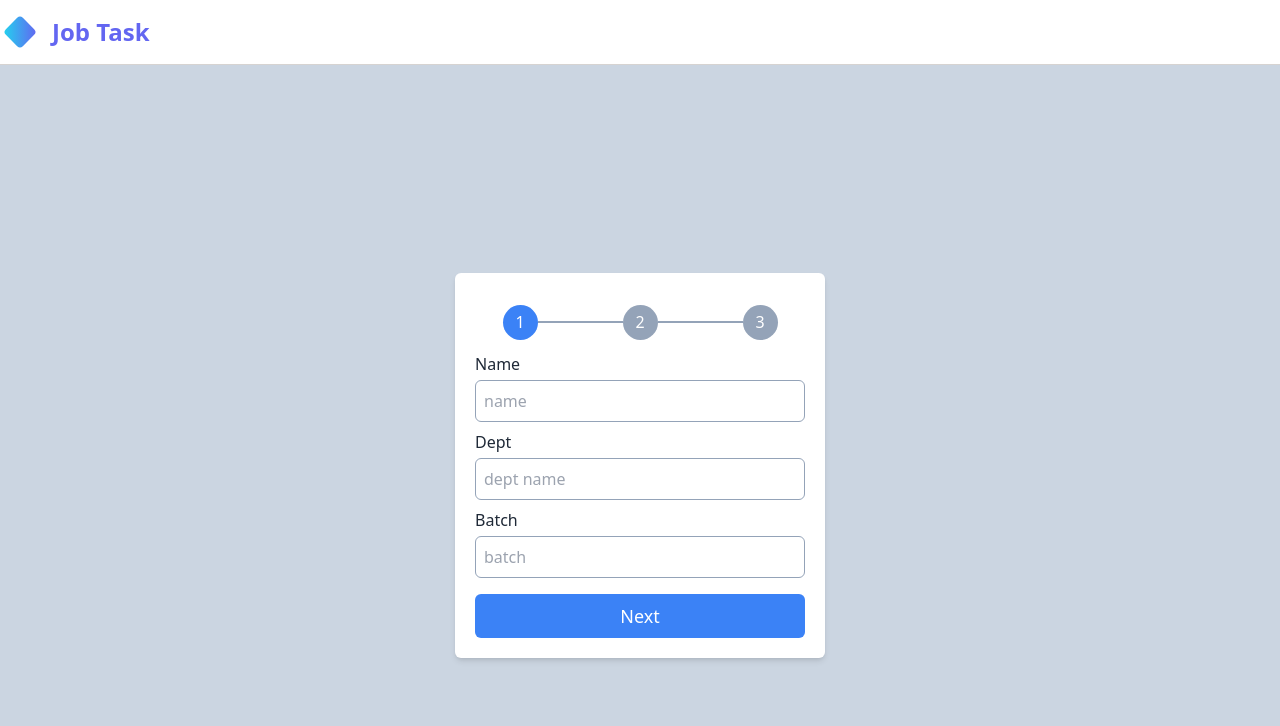
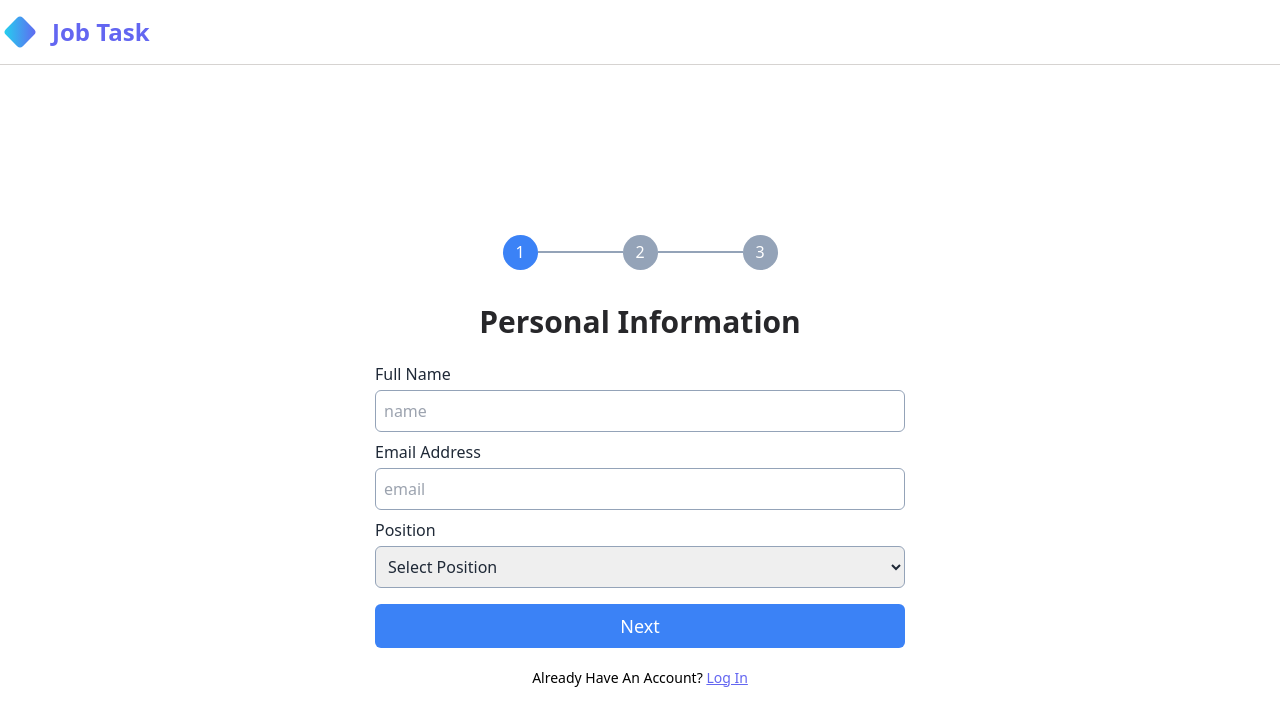
Before and after one commit to Ashik465/Leafy-indoor-plant-website, a React (Vite) app: page /signup in a window 1280 px wide. Shown: the top 726 px of the page. Built offline with nearby package versions, Linux system fonts and the light colour scheme.

Commit message:
sign-up-page-upto-position-input-done

```diff
--- a/src/Pages/signup/SignUp.jsx
+++ b/src/Pages/signup/SignUp.jsx
@@ -1,4 +1,6 @@
-import React, { useState } from 'react';
+
+import  { useState } from 'react';
+import { Link } from 'react-router-dom';
 import { ToastContainer, toast } from 'react-toastify';
 import 'react-toastify/dist/ReactToastify.css';
 
@@ -8,8 +10,8 @@ const SignUp = () => {
     const [formNo, setFormNo] = useState(formArray[0])
     const [state, setState] = useState({
       name: '',
-      dept: '',
-      batch: '',
+      email: '',
+      position: '',
       varsity: '',
       session: '',
       address: '',
@@ -24,7 +26,7 @@ const SignUp = () => {
       })
     }
     const next = () => {
-      if (formNo === 1 && state.name && state.dept && state.batch) {
+      if (formNo === 1 && state.name && state.email && state.position) {
         setFormNo(formNo + 1)
       }
       else if (formNo === 2 && state.varsity && state.session && state.address) {
@@ -47,9 +49,9 @@ const SignUp = () => {
 
     return (
         <>
-            <div className="w-screen h-screen bg-slate-300 flex justify-center items-center">
+            <div className="w-screen h-screen bg-white flex justify-center items-center">
       <ToastContainer />
-      <div className="card w-[370px] rounded-md shadow-md bg-white p-5">
+      <div className="card w-[570px]   bg-white p-5">
         <div className='flex justify-center items-center'>
           {
             formArray.map((v, i) => <><div className={`w-[35px] my-3 text-white rounded-full ${formNo - 1 === i || formNo - 1 === i + 1 || formNo === formArray.length ? 'bg-blue-500' : 'bg-slate-400'} h-[35px] flex justify-center items-center`}>
@@ -61,20 +63,34 @@ const SignUp = () => {
             </>)
           }
         </div>
+
         {
           formNo === 1 && <div>
+
+      <h1 className="p-5 text-center text-zinc-800 text-3xl font-semibold leading-10">Personal Information</h1>
             <div className='flex flex-col mb-2'>
-              <label htmlFor="name">Name</label>
+              <label htmlFor="name text-zinc-800 text-2xl font-medium">Full Name</label>
+
               <input value={state.name} onChange={inputHandle} className='p-2 border border-slate-400 mt-1 outline-0 focus:border-blue-500 rounded-md' type="text" name='name' placeholder='name' id='name' />
             </div>
             <div className='flex flex-col mb-2'>
-              <label htmlFor="dept">Dept</label>
-              <input value={state.dept} onChange={inputHandle} className='p-2 border border-slate-400 mt-1 outline-0 focus:border-blue-500 rounded-md' type="text" name='dept' placeholder='dept name' id='dept' />
+              <label htmlFor="email text-zinc-800 text-2xl font-medium">Email Address</label>
+
+             <input value={state.email} onChange={inputHandle} className='p-2 border border-slate-400 mt-1 outline-0 focus:border-blue-500 rounded-md' type="email" name='email' placeholder='email ' id='email' />
             </div>
             <div className='flex flex-col mb-2'>
-              <label htmlFor="batch">Batch</label>
-              <input value={state.batch} onChange={inputHandle} className='p-2 border border-slate-400 mt-1 outline-0 focus:border-blue-500 rounded-md' type="number" name='batch' placeholder='batch' />
-            </div>
+                            <label htmlFor="position">Position</label>
+                            <select
+                                value={state.position}
+                                onChange={inputHandle}
+                                className='p-2 border border-slate-400 mt-1 outline-0 focus:border-blue-500 rounded-md'
+                                name='position'
+                            >
+                                <option value=''>Select Position</option>
+                                <option value='teacher'>Teacher</option>
+                                <option value='student'>Student</option>
+                            </select>
+                        </div>
             <div className='mt-4 flex justify-center items-center'>
               <button onClick={next} className='px-3 py-2 text-lg rounded-md w-full text-white bg-blue-500'>Next</button>
             </div>
@@ -93,7 +109,8 @@ const SignUp = () => {
             </div>
             <div className='flex flex-col mb-2'>
               <label className='text-slate-500' htmlFor="address">Address</label>
-              <textarea value={state.address} onChange={inputHandle} row='10' className='p-2 border border-slate-400 mt-1 outline-0 text-slate-500 focus:border-blue-500 rounded-md' type="number" name='address' placeholder='address' ></textarea>
+
+              <textarea value={state.address} onChange={inputHandle}  className='p-2 border border-slate-400 mt-1 outline-0 text-slate-500 focus:border-blue-500 rounded-md' type="number" name='address' placeholder='address' ></textarea>
             </div>
             <div className='mt-4 gap-3 flex justify-center items-center'>
               <button onClick={pre} className='px-3 py-2 text-lg rounded-md w-full text-white bg-blue-500'>Previous</button>
@@ -123,6 +140,20 @@ const SignUp = () => {
           </div>
         }
 
+
+
+<p className="text-sm font-light text-black text-center p-5">
+     Already Have An Account?{" "}
+             <Link
+               to="/"
+
+               className="font-medium link text-indigo-500
+               hover:text-red-500 "
+             >
+               Log In
+             </Link>
+           </p>
+
       </div>
     </div>
         </>
```
